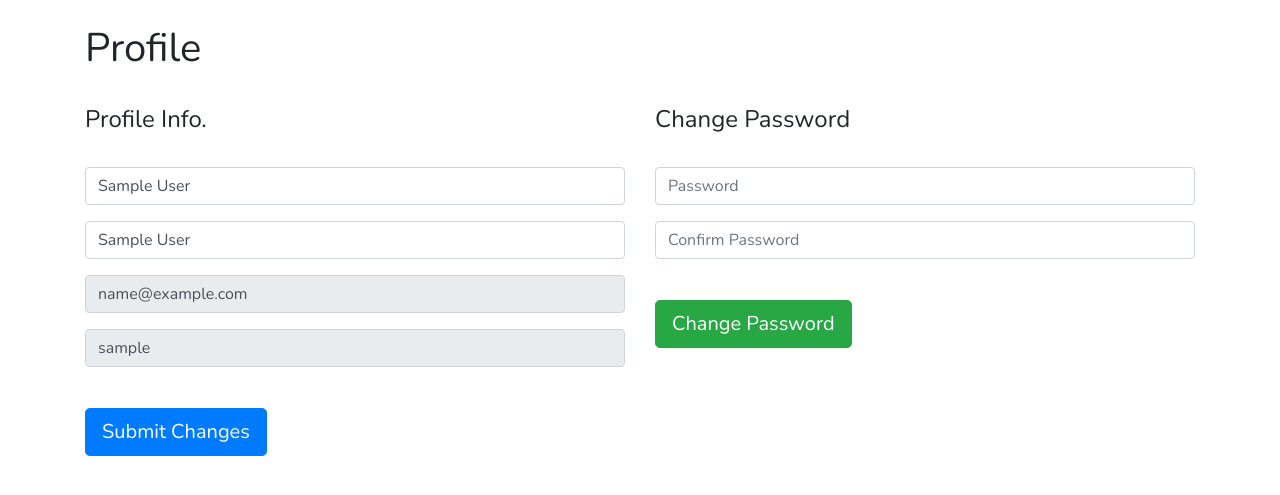
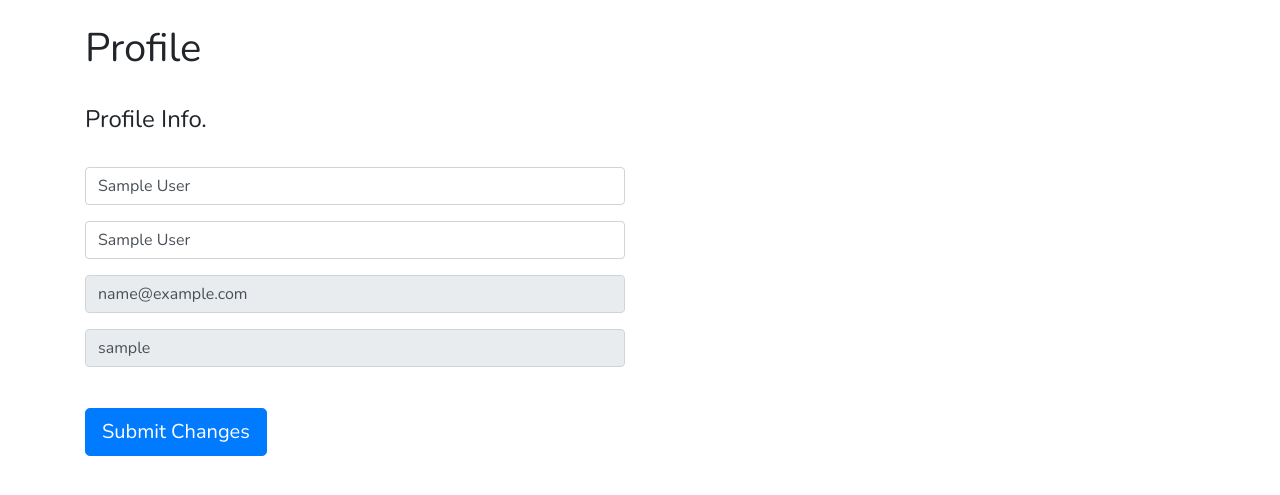
Before and after one commit to tanvi51/BLOG, a PHP site: page /user/profile.php in a window 1280 px wide. Shown: the part 56-551 px from the top of the page. Run offline with PHP 8.4, Linux system fonts and the light colour scheme; the visitor is signed in with stand-in values (Sample User, id 1); data that the repository does not hold is empty; some libraries are stand-ins or nearby versions.

Commit message:
Update profile.php

```diff
--- a/user/profile.php
+++ b/user/profile.php
@@ -46,38 +46,7 @@ if (isset($_POST["changeInfo"])) {
 
 ?>
 
-<?php
-// Change Password
 
-$password = $rePassword = $password_hash = '';
-
-if (isset($_POST["changePass"])) {
-
-  $password = $_POST["password"];
-  $rePassword = $_POST["rePassword"];
-
-  if ($password !== $rePassword) {
-    array_push($errors, "Please check password . both are not the same");
-  } else {
-    if (!empty($password) && !empty($rePassword)) {
-
-      $password_hash = password_hash($password, PASSWORD_DEFAULT);
-
-      $q = "UPDATE `users` SET `password`='$password_hash' WHERE `id`='$userid'";
-      $result = mysqli_query($connection, $q);
-
-      if ($result) {
-        array_push($success, "Password udated successfully;");
-      } else {
-        array_push($errors, "can not update profile info.");
-      }
-    } else {
-      array_push($errors, "Please fill all required fields");
-    }
-  }
-}
-
-?>
 
 
 <div class="container mt-4">
@@ -148,36 +117,6 @@ if (isset($_POST["changePass"])) {
 
     </div>
 
-    <div class="col-md-6 col-sm-12">
-
-      <div class="page-header">
-        <h4>Change Password</h4>
-        <hr>
-      </div>
-
-      <form class="needs-validation" action="<?= $_SERVER['PHP_SELF']; ?>" method="POST" novalidate>
-
-        <div class="mb-3">
-          <input type="password" class="form-control disabled" placeholder="Password" value="" name="password" required>
-          <div class="invalid-feedback">
-            Please enter a Password.
-          </div>
-        </div>
-
-        <div class="mb-3">
-          <input type="password" class="form-control disabled" placeholder="Confirm Password" value="" name="Confirm Password" required>
-          <div class="invalid-feedback">
-            Please re enter a Password.
-          </div>
-        </div>
-
-        <hr class="mb-4">
-        <button class="btn btn-success btn-lg" name="changePass" type="submit">Change Password</button>
-
-      </form>
-
-    </div>
-
 
   </div>
 
```
